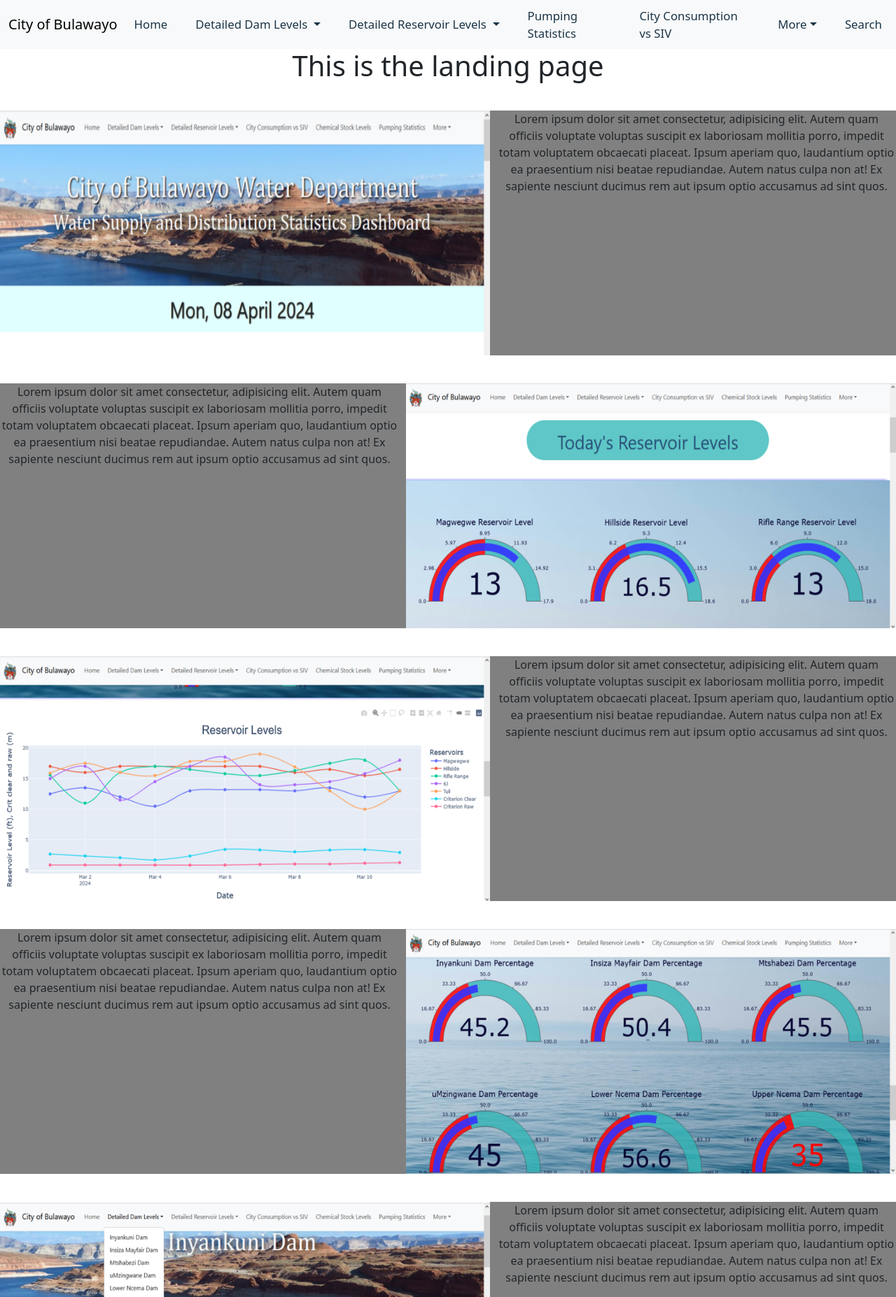
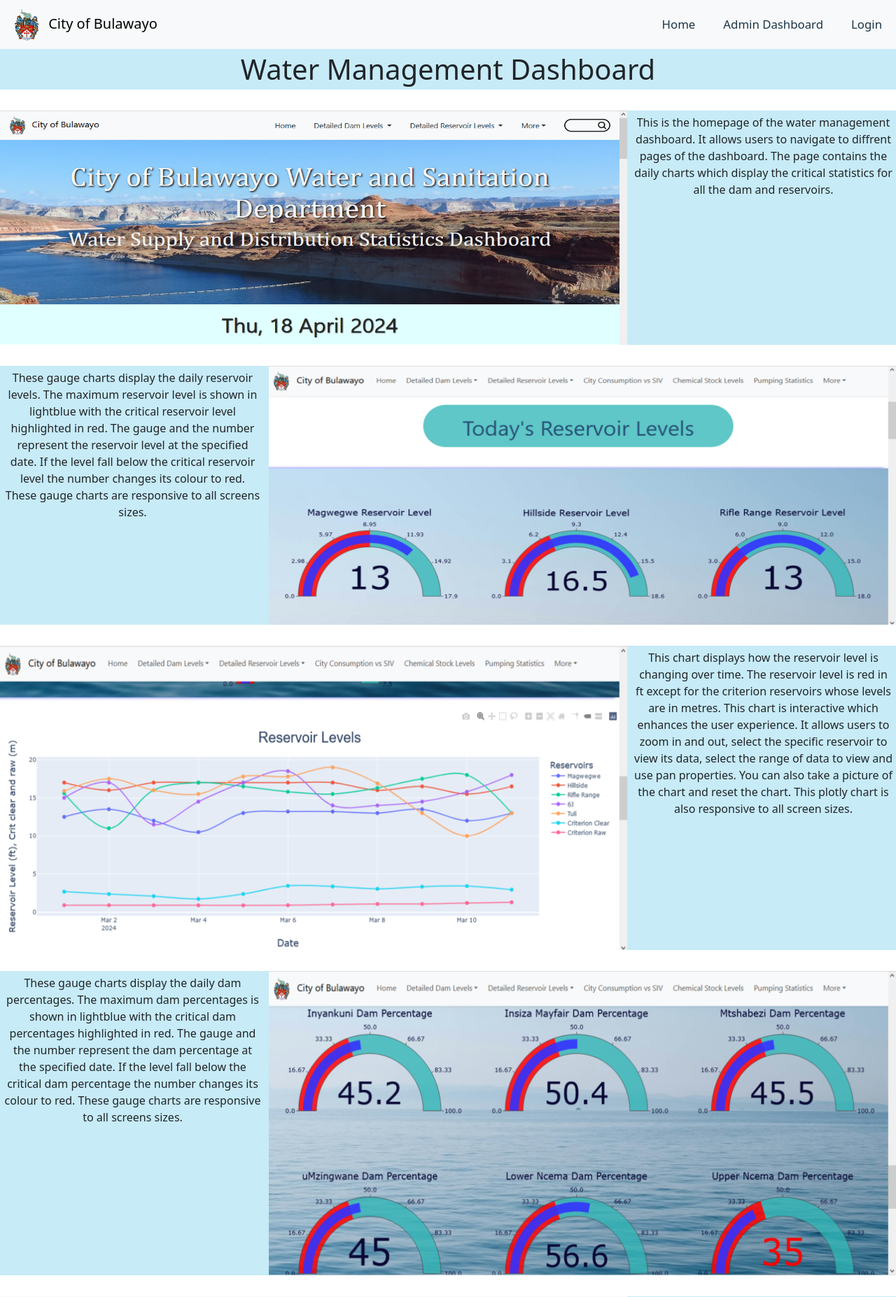
Before and after one commit to dylanmlilo/ALX_Portfolio_Project_Water_Dashboard, a Flask app: page /landing in a window 1280 px wide. Shown: the top 1854 px of the page at 70% size. Run offline with Flask 3, Linux system fonts and the light colour scheme; some libraries are stand-ins or nearby versions.

Commit message:
added AUTHORS and improved the landing page

```diff
--- a/app.py
+++ b/app.py
@@ -30,22 +30,6 @@ def load_user(user_id):
     finally:
         session.close()
     return user
-
-
-@app.route('/test_page', strict_slashes=False, methods=['GET', 'POST'])
-@login_required
-def test_page():
-    return render_template('test_page.html')
-
-@app.route('/graph', strict_slashes=False)
-def graph():
-    dam_data = dams_data_to_dict_list()
-    df = pd.DataFrame(dam_data)
-    fig1 = px.line(df, x = 'date', y = 'dam_reading', color='dam_name', title = "Date vs Dam Reading")
-
-    graph1JSON = json.dumps(fig1, cls=plotly.utils.PlotlyJSONEncoder)
-
-    return render_template("graph.html", graph1JSON=graph1JSON)
 
 @app.route('/landing', strict_slashes=False)
 def landing():
--- a/models/engine/database.py
+++ b/models/engine/database.py
@@ -9,6 +9,7 @@ from dotenv import load_dotenv
 load_dotenv()
 
 db_connection_string = os.getenv("db_connection_string")
+
 
 engine = create_engine(db_connection_string)
 
--- a/static/styles/containers.css
+++ b/static/styles/containers.css
@@ -252,6 +252,11 @@
         backdrop-filter: blur(40px);
         text-shadow: 1px 1px 0px rgba(217, 217, 250, 0.74);
     }
+
+    .img_container1, .img_container2 {
+        width: 65%;
+        height: 50%;
+    }
 }
 
 
@@ -298,6 +303,11 @@
         text-shadow: 1px 1px 0px rgba(217, 217, 250, 0.74);
     }
 
+    .img_container1, .img_container2 {
+        width: 65%;
+        height: 60%;
+    }
+
 }
 
 @media (min-width: 611px) and (max-width: 991px) {
@@ -340,6 +350,12 @@
         backdrop-filter: blur(40px);
         text-shadow: 1px 1px 0px rgba(217, 217, 250, 0.74);
     }
+
+    .img_container1, .img_container2 {
+        width: 65%;
+        height: 80%;
+    }
+
 }
 
 @media (min-width: 992px) {
@@ -360,4 +376,9 @@
         grid-column-end: span 3;
         justify-self: center;
     }
+
+    .img_container1, .img_container2 {
+        width: 70%;
+        height: 100%;
+    }
 }
--- a/static/styles/footer.css
+++ b/static/styles/footer.css
@@ -3,7 +3,6 @@
     bottom: 0;
     width: 100%;
     background: rgba(5, 59, 141, 0.767);
-    margin-bottom: -200px;
   }
 
 .footer a, .footer p {
--- a/static/styles/landing_images_containers.css
+++ b/static/styles/landing_images_containers.css
@@ -1,12 +1,30 @@
-.land_container1 {
-    height: 350px;
-    margin-top: 40px;
-    background: gray;
+.landing_header {
+    background: rgb(199, 235, 247);
 }
 
-.img_container1, .img_container2 {
-    width: 700px;
-    height: 350px;
+.landing_header h1 {
+    padding: 5px;
+}
+
+.land_container1 {
+    height: 335px;
+    margin-top: 30px;
+    margin-bottom: 30px;
+    background: rgb(199, 235, 247);
+}
+
+.land_container2 {
+    height: 370px;
+    margin-top: 30px;
+    margin-bottom: 30px;
+    background: rgb(199, 235, 247);
+}
+
+.land_container3 {
+    height: 435px;
+    margin-top: 30px;
+    margin-bottom: 30px;
+    background: rgb(199, 235, 247);
 }
 
 .img_container1 {
@@ -19,5 +37,6 @@
     margin-left: 10px;
 }
 
-/* .paragraph_container {
-} */
+.paragraph_container {
+    padding: 5px;
+}
--- a/templates/ChemicalStockLevels.html
+++ b/templates/ChemicalStockLevels.html
@@ -6,4 +6,5 @@
 
 {% block content %}
 <h1>ChemicalStockLevels</h1>
+<h2>Page under construction</h2>
 {% endblock %}
--- a/templates/PumpingStatistics.html
+++ b/templates/PumpingStatistics.html
@@ -6,4 +6,5 @@
 
 {% block content %}
 <h1>PumpingStatistics</h1>
+<h2>Page under construction</h2>
 {% endblock %}
--- a/templates/SIVvsConsumption.html
+++ b/templates/SIVvsConsumption.html
@@ -6,4 +6,5 @@
 
 {% block content %}
 <h1>SIVvsConsumption</h1>
+<h2>Page under construction</h2>
 {% endblock %}
--- a/templates/landing.html
+++ b/templates/landing.html
@@ -6,65 +6,99 @@
 
 
 {% block content %}
-  <h1>This is the landing page</h1>
+<div class="landing_header">
+  <h1>Water Management Dashboard</h1>
+</div>
   <div class="land_container1">
     <img class="img_container1" src="../static/images/homepage1.png" alt=""/>
-    <p class="paragraph_container">Lorem ipsum dolor sit amet consectetur, adipisicing elit. Autem quam officiis voluptate voluptas suscipit ex laboriosam mollitia porro, impedit totam voluptatem obcaecati placeat. Ipsum aperiam quo, laudantium optio ea praesentium nisi beatae repudiandae. Autem natus culpa non at! Ex sapiente nesciunt ducimus rem aut ipsum optio accusamus ad sint quos.</p>
+    <p class="paragraph_container">This is the homepage of the water management dashboard.
+      It allows users to navigate to diffrent pages of the dashboard.
+      The page contains the daily charts which display the critical statistics for all the dam and reservoirs.</p>
   </div>
-  <div class="land_container1">
+  <div class="land_container2">
     <img class="img_container2" src="../static/images/homepage2.png" alt="">
-    <p class="paragraph_container">Lorem ipsum dolor sit amet consectetur, adipisicing elit. Autem quam officiis voluptate voluptas suscipit ex laboriosam mollitia porro, impedit totam voluptatem obcaecati placeat. Ipsum aperiam quo, laudantium optio ea praesentium nisi beatae repudiandae. Autem natus culpa non at! Ex sapiente nesciunt ducimus rem aut ipsum optio accusamus ad sint quos.</p>
+    <p class="paragraph_container">These gauge charts display the daily reservoir levels.
+      The maximum reservoir level is shown in lightblue with the critical reservoir level highlighted in red.
+      The gauge and the number represent the reservoir level at the specified date.
+      If the level fall below the critical reservoir level the number changes its colour to red.
+      These gauge charts are responsive to all screens sizes.
+    </p>
   </div>
-  <div class="land_container1">
+  <div class="land_container3">
     <img class="img_container1" src="../static/images/homepage3.png" alt="">
-    <p class="paragraph_container">Lorem ipsum dolor sit amet consectetur, adipisicing elit. Autem quam officiis voluptate voluptas suscipit ex laboriosam mollitia porro, impedit totam voluptatem obcaecati placeat. Ipsum aperiam quo, laudantium optio ea praesentium nisi beatae repudiandae. Autem natus culpa non at! Ex sapiente nesciunt ducimus rem aut ipsum optio accusamus ad sint quos.</p>
+    <p class="paragraph_container">This chart displays how the reservoir level is changing over time.
+      The reservoir level is red in ft except for the criterion reservoirs whose levels are in metres.
+      This chart is interactive which enhances the user experience. It allows users to zoom in and out, select the specific reservoir to view its data,
+      select the range of data to view and use pan properties. You can also take a picture of the chart and reset the chart.
+      This plotly chart is also responsive to all screen sizes.
+      <p>
   </div>
-  <div class="land_container1">
+  <div class="land_container3">
     <img class="img_container2" src="../static/images/homepage4.png" alt="">
-    <p class="paragraph_container">Lorem ipsum dolor sit amet consectetur, adipisicing elit. Autem quam officiis voluptate voluptas suscipit ex laboriosam mollitia porro, impedit totam voluptatem obcaecati placeat. Ipsum aperiam quo, laudantium optio ea praesentium nisi beatae repudiandae. Autem natus culpa non at! Ex sapiente nesciunt ducimus rem aut ipsum optio accusamus ad sint quos.</p>
+    <p class="paragraph_container">
+      These gauge charts display the daily dam percentages.
+      The maximum dam percentages is shown in lightblue with the critical dam percentages highlighted in red.
+      The gauge and the number represent the dam percentage at the specified date.
+      If the level fall below the critical dam percentage the number changes its colour to red.
+      These gauge charts are responsive to all screens sizes.
+    </p>
   </div>
-  <div class="land_container1">
+  <div class="land_container2">
     <img class="img_container1" src="../static/images/homepage5.png" alt="">
-    <p class="paragraph_container">Lorem ipsum dolor sit amet consectetur, adipisicing elit. Autem quam officiis voluptate voluptas suscipit ex laboriosam mollitia porro, impedit totam voluptatem obcaecati placeat. Ipsum aperiam quo, laudantium optio ea praesentium nisi beatae repudiandae. Autem natus culpa non at! Ex sapiente nesciunt ducimus rem aut ipsum optio accusamus ad sint quos.</p>
+    <p class="paragraph_container">This page displays data for a specific dam that can be selected within the detailed dam levels tab in the navigation bar.
+      It allows the users to get a glimce of the history of the dam and the critical dam parameters that include its volume,
+      capacity and critical volume. Users are also able to see its daily percentage which changes from blue to red when it falls below the critical percentage.
+    </p>
   </div>
   <div class="land_container1">
     <img class="img_container2" src="../static/images/reservoirpage1.png" alt="">
-    <p class="paragraph_container">Lorem ipsum dolor sit amet consectetur, adipisicing elit. Autem quam officiis voluptate voluptas suscipit ex laboriosam mollitia porro, impedit totam voluptatem obcaecati placeat. Ipsum aperiam quo, laudantium optio ea praesentium nisi beatae repudiandae. Autem natus culpa non at! Ex sapiente nesciunt ducimus rem aut ipsum optio accusamus ad sint quos.</p>
+    <p class="paragraph_container">Similar to the dam page this page displays data for a specific reservoir that can be selected within the detailed reservoir levels tab in the navigation bar.
+      It allows the users to get a glimce of the history of the reservoir and the critical reservoir parameters that include its volume,
+      capacity and critical volume.</p>
   </div>
   <div class="land_container1">
     <img class="img_container1" src="../static/images/damepage2.png" alt="">
-    <p class="paragraph_container">Lorem ipsum dolor sit amet consectetur, adipisicing elit. Autem quam officiis voluptate voluptas suscipit ex laboriosam mollitia porro, impedit totam voluptatem obcaecati placeat. Ipsum aperiam quo, laudantium optio ea praesentium nisi beatae repudiandae. Autem natus culpa non at! Ex sapiente nesciunt ducimus rem aut ipsum optio accusamus ad sint quos.</p>
+    <p class="paragraph_container"> This section allows users to see the daily dam percentage which changes from blue to red when its percentage falls below the dam's critical percentage.</p>
   </div>
   <div class="land_container1">
     <img class="img_container2" src="../static/images/damepage3.png" alt="">
-    <p class="paragraph_container">Lorem ipsum dolor sit amet consectetur, adipisicing elit. Autem quam officiis voluptate voluptas suscipit ex laboriosam mollitia porro, impedit totam voluptatem obcaecati placeat. Ipsum aperiam quo, laudantium optio ea praesentium nisi beatae repudiandae. Autem natus culpa non at! Ex sapiente nesciunt ducimus rem aut ipsum optio accusamus ad sint quos.</p>
+    <p class="paragraph_container">This chart displays how the dam's percentage changes over time.
+      It is responsive and interactive allowing users to zoom and select the specific range of dates of their interest</p>
   </div>
   <div class="land_container1">
     <img class="img_container1" src="../static/images/reservoirpage2.png" alt="">
-    <p class="paragraph_container">Lorem ipsum dolor sit amet consectetur, adipisicing elit. Autem quam officiis voluptate voluptas suscipit ex laboriosam mollitia porro, impedit totam voluptatem obcaecati placeat. Ipsum aperiam quo, laudantium optio ea praesentium nisi beatae repudiandae. Autem natus culpa non at! Ex sapiente nesciunt ducimus rem aut ipsum optio accusamus ad sint quos.</p>
+    <p class="paragraph_container">Similarly to the dams charts, this chart displays how the reservoir's level changes over time.
+      It is responsive and interactive allowing users to zoom and select the specific range of dates of their interest</p>
   </div>
   <div class="land_container1">
     <img class="img_container2" src="../static/images/reservoirpage3.png" alt="">
-    <p class="paragraph_container">Lorem ipsum dolor sit amet consectetur, adipisicing elit. Autem quam officiis voluptate voluptas suscipit ex laboriosam mollitia porro, impedit totam voluptatem obcaecati placeat. Ipsum aperiam quo, laudantium optio ea praesentium nisi beatae repudiandae. Autem natus culpa non at! Ex sapiente nesciunt ducimus rem aut ipsum optio accusamus ad sint quos.</p>
+    <p class="paragraph_container">From the more tab in the navigation bar, users can login and access the admiistrator's dashboard</p>
   </div>
   <div class="land_container1">
     <img class="img_container1" src="../static/images/loginpage.png" alt="">
-    <p class="paragraph_container">Lorem ipsum dolor sit amet consectetur, adipisicing elit. Autem quam officiis voluptate voluptas suscipit ex laboriosam mollitia porro, impedit totam voluptatem obcaecati placeat. Ipsum aperiam quo, laudantium optio ea praesentium nisi beatae repudiandae. Autem natus culpa non at! Ex sapiente nesciunt ducimus rem aut ipsum optio accusamus ad sint quos.</p>
+    <p class="paragraph_container">This is the login page which allows users to input thier credentials in order to login as adninistrators.
+      If the details are correct the user is logged in, If they are not correct the user is denied access to the administrator's page which contains critical information  </p>
   </div>
   <div class="land_container1">
     <img class="img_container2" src="../static/images/admindashboard.png" alt="">
-    <p class="paragraph_container">Lorem ipsum dolor sit amet consectetur, adipisicing elit. Autem quam officiis voluptate voluptas suscipit ex laboriosam mollitia porro, impedit totam voluptatem obcaecati placeat. Ipsum aperiam quo, laudantium optio ea praesentium nisi beatae repudiandae. Autem natus culpa non at! Ex sapiente nesciunt ducimus rem aut ipsum optio accusamus ad sint quos.</p>
+    <p class="paragraph_container">When the user inputs the correct details they are logged in and given access to the administratr's dashboard.
+      This page allows administrators to selecte a the specific data that they want to manage.
+    </p>
   </div>
   <div class="land_container1">
     <img class="img_container1" src="../static/images/damsDatapage.png" alt="">
-    <p class="paragraph_container">Lorem ipsum dolor sit amet consectetur, adipisicing elit. Autem quam officiis voluptate voluptas suscipit ex laboriosam mollitia porro, impedit totam voluptatem obcaecati placeat. Ipsum aperiam quo, laudantium optio ea praesentium nisi beatae repudiandae. Autem natus culpa non at! Ex sapiente nesciunt ducimus rem aut ipsum optio accusamus ad sint quos.</p>
+    <p class="paragraph_container">This page reads the database and displays the data for specific dams in a table.
+      It allows admins to perfom CRUD (create, read, update, delete) operations on the data that is stored in the mysql database.
+    </p>
   </div>
   <div class="land_container1">
     <img class="img_container2" src="../static/images/reservoirdatapage.png" alt="">
-    <p class="paragraph_container">Lorem ipsum dolor sit amet consectetur, adipisicing elit. Autem quam officiis voluptate voluptas suscipit ex laboriosam mollitia porro, impedit totam voluptatem obcaecati placeat. Ipsum aperiam quo, laudantium optio ea praesentium nisi beatae repudiandae. Autem natus culpa non at! Ex sapiente nesciunt ducimus rem aut ipsum optio accusamus ad sint quos.</p>
+    <p class="paragraph_container">Similarly to the dams data page, this page also reads the database and displays the data for specific reeservoir in a table.
+      It also allows admins to perfom CRUD (create, read, update, delete) operations on the data that is stored in the mysql database.</p>
   </div>
   <div class="land_container1">
     <img class="img_container1" src="../static/images/logout.png" alt="">
-    <p class="paragraph_container">Lorem ipsum dolor sit amet consectetur, adipisicing elit. Autem quam officiis voluptate voluptas suscipit ex laboriosam mollitia porro, impedit totam voluptatem obcaecati placeat. Ipsum aperiam quo, laudantium optio ea praesentium nisi beatae repudiandae. Autem natus culpa non at! Ex sapiente nesciunt ducimus rem aut ipsum optio accusamus ad sint quos.</p>
+    <p class="paragraph_container">The data pages contain sensitive data hence the reason they require user to be logged in.
+      Once logged in the admins are required to logout after managing the data. </p>
   </div>
 {% endblock %}
--- a/templates/nav_landing.html
+++ b/templates/nav_landing.html
@@ -3,7 +3,7 @@
 <nav class="navbar navbar-expand-lg bg-body-tertiary fixed-top">
   <div class="container-fluid">
     <a class="navbar-brand" href="/">
-      <!-- <img id="logo" src="../static/images/logo_council.jpg" alt="Logo"> -->
+      <img id="logo" src="../static/images/logo_council.jpg" alt="Logo">
       City of Bulawayo
     </a>
     <button class="navbar-toggler border-0" type="button" data-bs-toggle="offcanvas" data-bs-target="#offcanvasNavbar" aria-controls="offcanvasNavbar" aria-label="Toggle navigation">
@@ -11,66 +11,27 @@
     </button>
     <div class="sidebar offcanvas offcanvas-start" tabindex="-1" id="offcanvasNavbar" aria-labelledby="offcanvasNavbarLabel">
       <div class="offcanvas-header text-white border-bottom">
-        <h5 class="offcanvas-title" id="offcanvasNavbarLabel">City of Bulawayo</h5>
+        <img class="logo" src="../static/images/logo_council.jpg" alt="Logo">
+        <h5 class="offcanvas-title" id="offcanvasNavbarLabel" style="color: black;">City of Bulawayo</h5>
         <button type="button" class="btn-close" data-bs-dismiss="offcanvas" aria-label="Close"></button>
       </div>
       <div class="offcanvas-body">
-        <ul class="navbar-nav justify-content-center flex-grow-1 align-items-center gap-4">
+        <ul class="navbar-nav justify-content-end flex-grow-1 align-items-center gap-4">
           <li class="nav-item active">
             <a class="nav-link" aria-current="page" href="/">Home</a>
           </li>
-          <li class="nav-item dropdown">
-            <a class="nav-link dropdown-toggle" href="/dams" role="button" data-bs-toggle="dropdown" aria-expanded="false">
-              Detailed Dam Levels
-            </a>
-            <ul class="dropdown-menu">
-              <li><a class="dropdown-item" href="/dams/Inyankuni Dam">Inyankuni Dam</a></li>
-              <li><a class="dropdown-item" href="/dams/Insiza Mayfair Dam">Insiza Mayfair Dam</a></li>
-              <li><a class="dropdown-item" href="/dams/Mtshabezi Dam">Mtshabezi Dam</a></li>
-              <li><a class="dropdown-item" href="/dams/uMzingwane Dam">uMzingwane Dam</a></li>
-              <li><a class="dropdown-item" href="/dams/Lower Ncema Dam">Lower Ncema Dam</a></li>
-              <li><a class="dropdown-item" href="/dams/Upper Ncema Dam">Upper Ncema Dam</a></li>
-            </ul>
+          <li class="nav-item active">
+            <a class="nav-link" href="/admin_dashboard">Admin Dashboard</a>
           </li>
-          <li class="nav-item dropdown">
-            <a class="nav-link dropdown-toggle" href="#" role="button" data-bs-toggle="dropdown" aria-expanded="false">
-              Detailed Reservoir Levels
-            </a>
-            <ul class="dropdown-menu">
-              <li><a class="dropdown-item" href="/reservoirs/Magwegwe">Magwegwe</a></li>
-              <li><a class="dropdown-item" href="/reservoirs/Hillside">Hillside</a></li>
-              <li><a class="dropdown-item" href="/reservoirs/Rifle Range">Rifle Range</a></li>
-              <li><a class="dropdown-item" href="/reservoirs/6J">6J</a></li>
-              <li><a class="dropdown-item" href="/reservoirs/Tuli">Tuli</a></li>
-              <li><a class="dropdown-item" href="/reservoirs/Criterion Clear">Criterion Clear</a></li>
-              <li><a class="dropdown-item" href="/reservoirs/Criterion Raw">Criterion Raw</a></li>
-            </ul>
-          </li>
-          <li class="nav-item active">
-            <a class="nav-link" href="/PumpingStatistics">Pumping Statistics</a>
-          </li>
-          <li class="nav-item active">
-            <a class="nav-link" href="/SIVvsConsumption">City Consumption vs SIV</a>
-          </li>
-          <li class="nav-item active dropdown">
-            <a class="nav-link dropdown-toggle" href="#"
-               id="navbarDropdownMore" role="button"
-               data-bs-toggle="dropdown" aria-expanded="false">More</a>
-            <ul class="dropdown-menu" aria-labelledby="navbarDropdownMore">
+            {% if current_user.is_authenticated %}
               <li class="nav-item active">
-                <a class="dropdown-item" href="/ChemicalStockLevels">Chemical Stock Levels</a>
+                <a class="nav-link" href="{{ url_for('logout') }}">Logout</a>
               </li>
-              <li><a class="dropdown-item" href="/admin_dashboard">Admin Dashboard</a></li>
-              {% if current_user.is_authenticated %}
-                <li><a class="dropdown-item" href="{{ url_for('logout') }}">Logout</a></li>
-              {% else %}
-                <li><a class="dropdown-item" href="/login">Login</a></li>
-              {% endif %}
-            </ul>
-            <li class="nav-item active">
-              <a class="nav-link" href="#">Search</a>
-            </li>
-          </li>
+            {% else %}
+              <li class="nav-item active">
+                <a class="nav-link" href="/login">Login</a>
+              </li>
+            {% endif %}
         </ul>
       </div>
     </div>
```
Also changed, not shown: templates/nav.html (+9 -3 lines), static/images/homepage1.png, static/images/homepage_small1.PNG (added), 1 other file.
